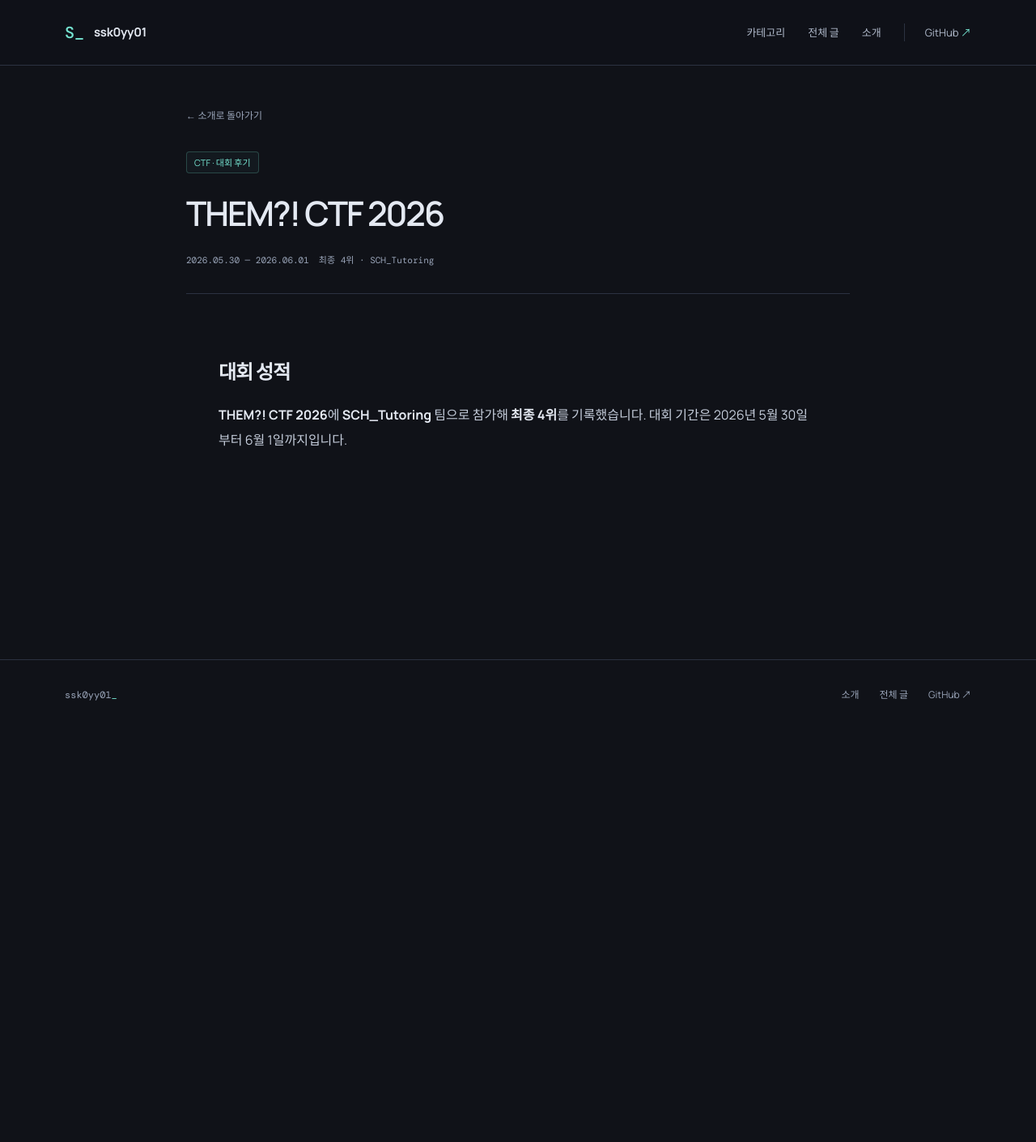
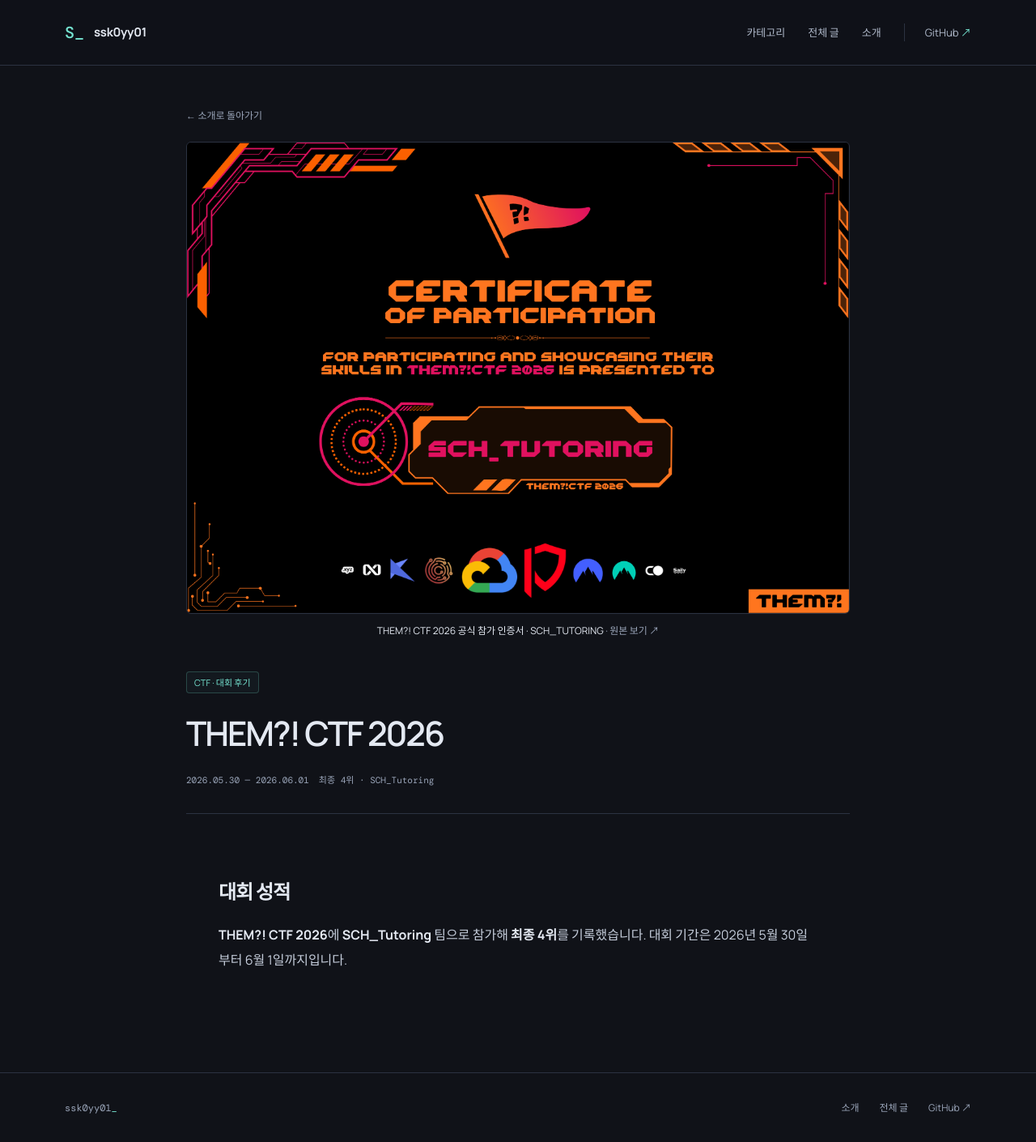
Before and after one commit to ssk0yy01/ssk0yy01.github.io, a Jekyll site: the page built from _credentials/them-ctf-2026.md, in a window 1280 px wide. Shown: the whole page at 81% size. Built offline with Jekyll 4.4.1, drawn with Linux system fonts in a browser that asks for light colours; before the commit the page ends 900 px from its top, so only the background shows below that.

Commit message:
Show THEM CTF participation certificate at top of recap

```diff
--- a/_credentials/them-ctf-2026.md
+++ b/_credentials/them-ctf-2026.md
@@ -6,7 +6,12 @@
 result: "최종 4위 · SCH_Tutoring"
 order: 2
 summary: "팀 최종 4위 · SCH_Tutoring"
-evidence: []
+evidence_position: top
+evidence:
+  - image: /assets/evidence/them-ctf-2026-certificate.png
+    caption: "THEM?! CTF 2026 공식 참가 인증서 · SCH_TUTORING"
+    width: 2330
+    height: 1655
 ---
 
 ## 대회 성적
--- /dev/null
+++ b/_includes/evidence-gallery.html
@@ -0,0 +1,11 @@
+<section class="evidence-gallery{% if page.evidence_position == 'top' %} evidence-gallery--top{% endif %}" aria-label="인증 자료">
+  {% unless page.evidence_position == 'top' %}<h2>인증 자료</h2>{% endunless %}
+  {% for item in page.evidence %}
+  <figure>
+    <a href="{{ item.image | relative_url }}" target="_blank" rel="noopener noreferrer" aria-label="{{ item.caption | escape }} 원본 보기 (새 창)">
+      <img src="{{ item.image | relative_url }}" alt="{{ item.caption | escape }}" {% if item.width %}width="{{ item.width }}" height="{{ item.height }}"{% endif %} loading="{% if page.evidence_position == 'top' %}eager{% else %}lazy{% endif %}" decoding="async">
+    </a>
+    <figcaption>{{ item.caption }} <span>· 원본 보기 ↗</span></figcaption>
+  </figure>
+  {% endfor %}
+</section>
--- a/_layouts/credential.html
+++ b/_layouts/credential.html
@@ -3,6 +3,9 @@
 ---
 <article class="shell article-wrap">
   <a class="breadcrumb" href="{{ '/about/' | relative_url }}#{{ page.group }}-heading">← 소개로 돌아가기</a>
+  {% if page.evidence.size > 0 and page.evidence_position == 'top' %}
+    {% include evidence-gallery.html %}
+  {% endif %}
   <header class="article-head">
     <span class="pill">{{ page.kind }}</span>
     <h1>{{ page.title }}</h1>
@@ -10,18 +13,8 @@
   </header>
   <div class="article-body">
     {{ content }}
-    {% if page.evidence.size > 0 %}
-    <section class="evidence-gallery" aria-labelledby="evidence-heading">
-      <h2 id="evidence-heading">인증 자료</h2>
-      {% for item in page.evidence %}
-      <figure>
-        <a href="{{ item.image | relative_url }}" target="_blank" rel="noopener noreferrer" aria-label="{{ item.caption | escape }} 원본 보기 (새 창)">
-          <img src="{{ item.image | relative_url }}" alt="{{ item.caption | escape }}" loading="lazy" decoding="async">
-        </a>
-        <figcaption>{{ item.caption }} <span>· 원본 보기 ↗</span></figcaption>
-      </figure>
-      {% endfor %}
-    </section>
+    {% if page.evidence.size > 0 and page.evidence_position != 'top' %}
+      {% include evidence-gallery.html %}
     {% endif %}
   </div>
 </article>
--- a/assets/style.css
+++ b/assets/style.css
@@ -197,6 +197,8 @@
 .evidence-gallery img { display: block; max-width: 100%; height: auto; margin-inline: auto; border: 1px solid var(--line); border-radius: 6px; }
 .evidence-gallery figcaption { text-align: center; font-size: 12px; margin-top: 10px; }
 .evidence-gallery figcaption span { color: var(--muted); }
+.evidence-gallery--top { margin: 0 0 28px; border-top: 0; }
+.evidence-gallery--top figure { margin: 0; }
 @media (max-width: 900px) {
   .credential-card { grid-template-columns: minmax(0, 1fr) 18px; gap: 7px 12px; }
   .credential-date { grid-column: 1; }
```
Also changed, not shown: assets/evidence/them-ctf-2026-certificate.png (added).
